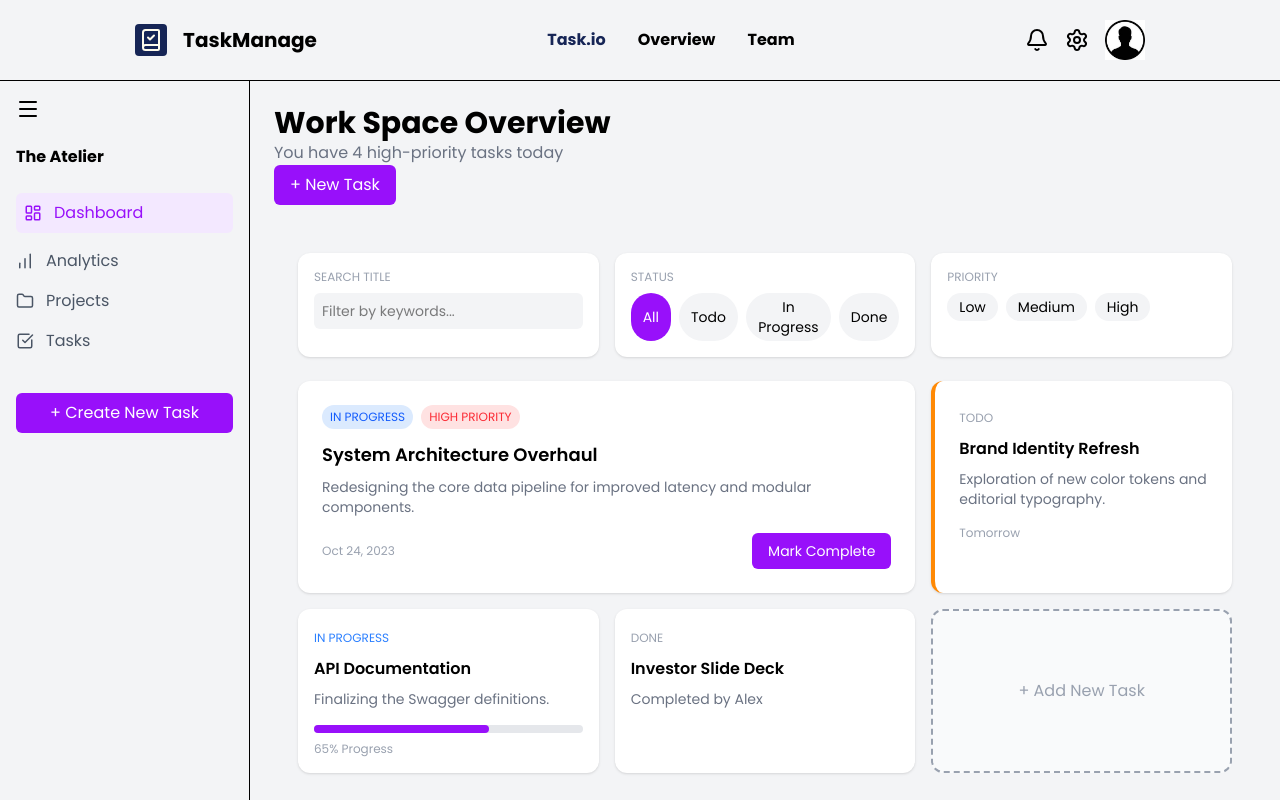
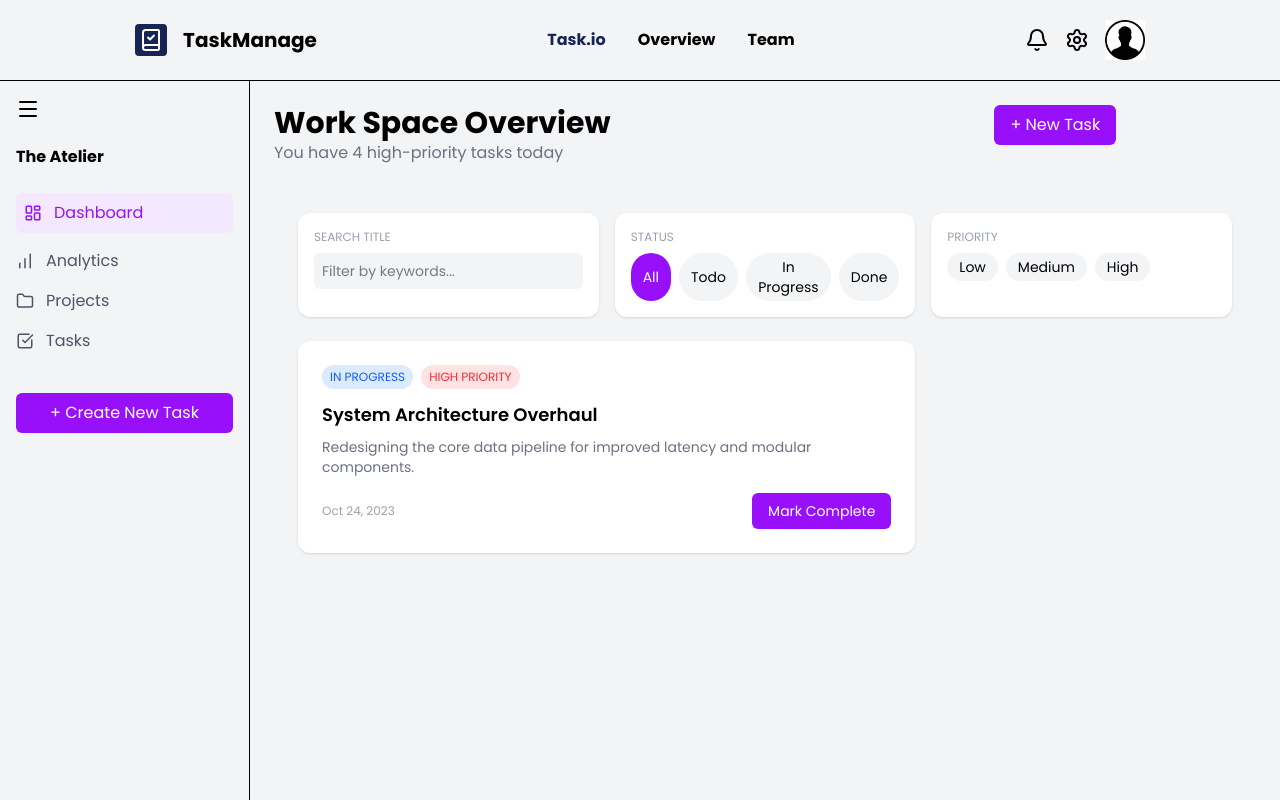
Before and after one commit to MrKalyanKing/TaskTracker, a React (Vite) app in the folder frontend/: page /dashboard in a window 1280 px wide. Shown: the top 800 px of the page. Built offline with nearby package versions, Linux system fonts and the light colour scheme.

Commit message:
issue fixed in Ui

```diff
--- a/frontend/src/components/CreateTask/CreateTask.jsx
+++ b/frontend/src/components/CreateTask/CreateTask.jsx
@@ -1,18 +1,19 @@
-import React from 'react'
+import React from "react";
 
 const CreateTask = () => {
   return (
-    <div>
-        <h1 className='font-bold text-3xl'>Work Space Overview </h1>
-        <p className="text-gray-500">
-              You have 4 high-priority tasks today
-            </p>
+    <div className="flex justify-between gap-96">
+      <div>
+        <h1 className="font-bold text-3xl">Work Space Overview </h1>
+        <p className="text-gray-500">You have 4 high-priority tasks today</p>
+      </div>
+      <div>
+        <button className="bg-purple-600 text-white px-4 cursor-pointer py-2 rounded-md">
+          + New Task
+        </button>
+      </div>
+    </div>
+  );
+};
 
-            <button className="bg-purple-600 text-white px-4 cursor-pointer py-2 rounded-md">
-              + New Task
-            </button>
-    </div>
-  )
-}
-
-export default CreateTask
+export default CreateTask;
--- a/frontend/src/components/FIlteredTask/FilterTask.jsx
+++ b/frontend/src/components/FIlteredTask/FilterTask.jsx
@@ -69,58 +69,6 @@ const FilterTask = () => {
           </div>
         </div>
 
-        {/* SIDE CARD */}
-        <div className="bg-white p-6 rounded-xl shadow-sm border-l-4 border-orange-400">
-          <span className="text-xs text-gray-400">TODO</span>
-
-          <h3 className="font-semibold mt-2 mb-2">
-            Brand Identity Refresh
-          </h3>
-
-          <p className="text-gray-500 text-sm mb-4">
-            Exploration of new color tokens and editorial typography.
-          </p>
-
-          <p className="text-xs text-gray-400">Tomorrow</p>
-        </div>
-
-        {/* SMALL CARD */}
-        <div className="bg-white p-4 rounded-xl shadow-sm">
-          <span className="text-xs text-blue-500">IN PROGRESS</span>
-
-          <h3 className="font-semibold mt-2 mb-2">
-            API Documentation
-          </h3>
-
-          <p className="text-gray-500 text-sm mb-4">
-            Finalizing the Swagger definitions.
-          </p>
-
-          <div className="w-full bg-gray-200 h-2 rounded-full">
-            <div className="bg-purple-600 h-2 rounded-full w-[65%]"></div>
-          </div>
-
-          <p className="text-xs text-gray-400 mt-2">65% Progress</p>
-        </div>
-
-        {/* DONE CARD */}
-        <div className="bg-white p-4 rounded-xl shadow-sm">
-          <span className="text-xs text-gray-400">DONE</span>
-
-          <h3 className="font-semibold mt-2 mb-2">
-            Investor Slide Deck
-          </h3>
-
-          <p className="text-gray-500 text-sm">
-            Completed by Alex
-          </p>
-        </div>
-
-        {/* ADD TASK */}
-        <div className="bg-gray-50 border-2 border-dashed rounded-xl flex items-center justify-center text-gray-400">
-          + Add New Task
-        </div>
-
       </div>
     </div>
   )
```
